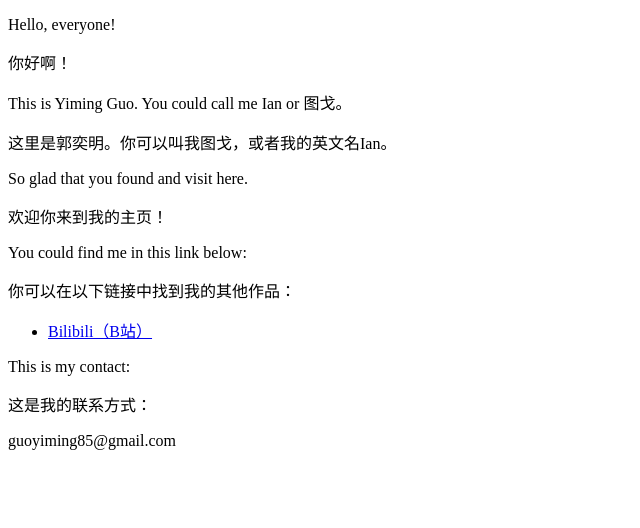
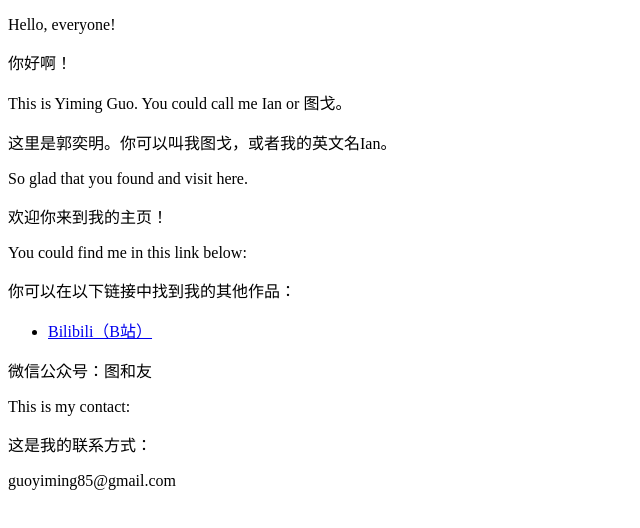
Before and after one commit to The0thers/The0thers.github.io, a plain HTML site: page index.html in a window 1280 px wide. Shown: the whole page, without its empty margins (0-640 px from the left). Drawn offline with Linux system fonts and the light colour scheme.

Commit message:
Update index.html

```diff
--- a/index.html
+++ b/index.html
@@ -14,6 +14,7 @@
     <ul>
       <li><a href="https://space.bilibili.com/500686778">Bilibili（B站）</a></li>
     </ul>
+    <p>微信公众号：图和友</p>
 
     <p>This is my contact:</p>
     <p>这是我的联系方式：</p>
```
